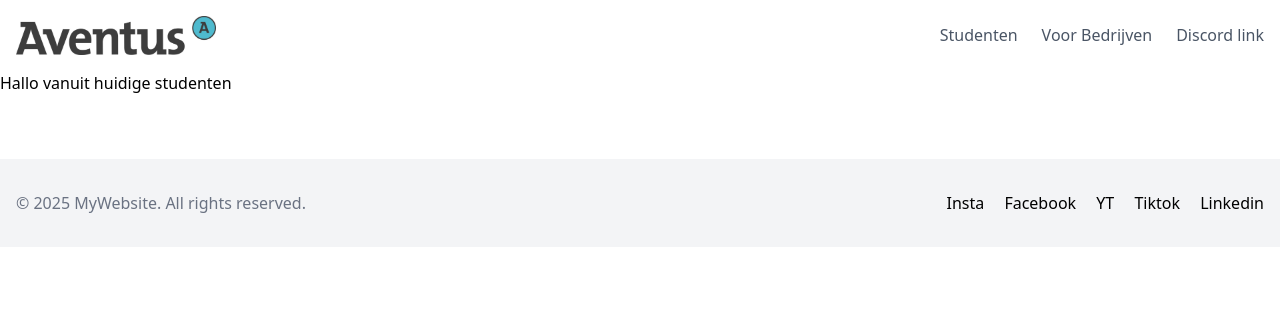
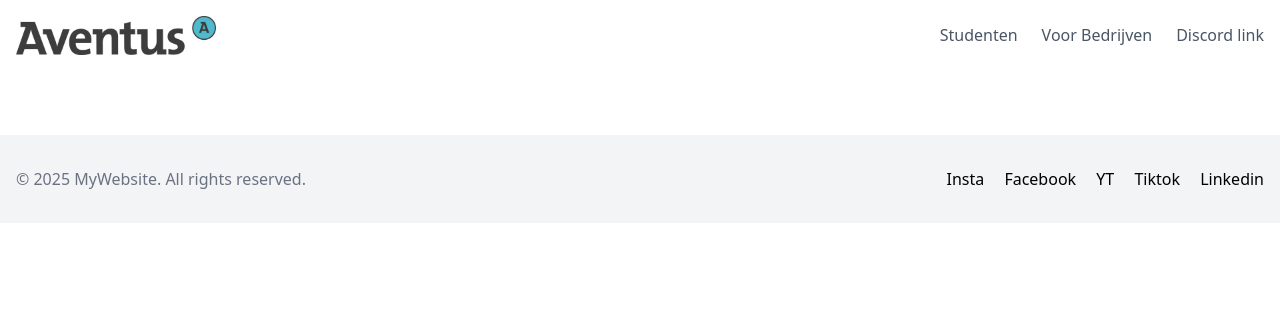
Before and after one commit to mrjimmyscheer/aventusfactory, a PHP site: page /wedotech/huidigeStudenten in a window 1280 px wide. Shown: the top 331 px of the page. Run offline with PHP 8.4, Linux system fonts and the light colour scheme.

Commit message:
Removed test

```diff
--- a/views/huidigeStudenten.php
+++ b/views/huidigeStudenten.php
@@ -1,3 +1,3 @@
 <?php
-    echo "Hallo vanuit huidige studenten";
+
 ?>
```
